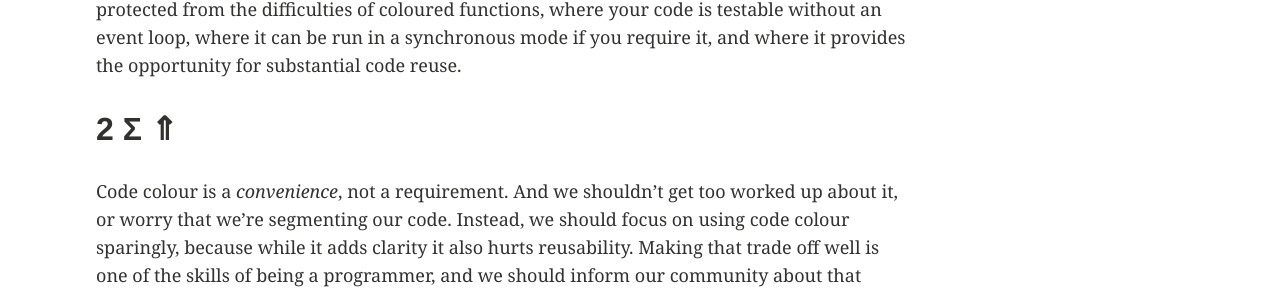
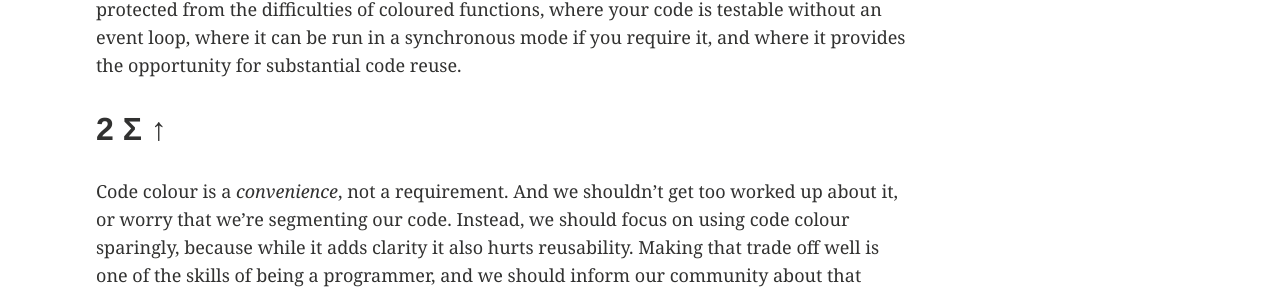
Before and after one commit to Lukasa/lukasa.co.uk, a Jekyll site: the page built from _posts/2016-07-29-The_Function_Colour_Myth.md, in a window 1280 px wide and 900 px high, scrolled down 10054 px. Shown: the part 149-443 px from the top of the window. Built offline with Jekyll 4.4.1, drawn with Linux system fonts in a browser that asks for light colours; comment, search, counter and statistics services are not loaded.

Commit message:
@glyph doesn't like my arrows

```diff
--- a/_posts/2016-07-29-The_Function_Colour_Myth.md
+++ b/_posts/2016-07-29-The_Function_Colour_Myth.md
@@ -189,7 +189,7 @@ So when we have discussions about extending the `async` paradigm to another Pyth
 
 All of this is possible. The community just needs to get comfortable with the idea that `async` is a tool for improving code clarity, rather than a requirement for writing asynchronous code. And I know I've spoken at length about Twisted here, but I think it's important to remember that Twisted has learnt these lessons and learnt them well. Perhaps more importantly, though, it taught those lessons to asyncio. Every time you think you'll use asyncio's [Streams API](https://docs.python.org/3/library/asyncio-stream.html), stop and consider whether you can use [Protocols instead](https://docs.python.org/3/library/asyncio-protocol.html#asyncio-protocol). Because streams are coloured, but Protocols aren't, and using Protocols will force you into a style where you avoid colouring your functions unnecessarily. This gives you the opportunity to write a codebase that is protected from the difficulties of coloured functions, where your code is testable without an event loop, where it can be run in a synchronous mode if you require it, and where it provides the opportunity for substantial code reuse.
 
-## 2 Σ ⇑
+## 2 Σ ↑
 
 Code colour is a *convenience*, not a requirement. And we shouldn't get too worked up about it, or worry that we're segmenting our code. Instead, we should focus on using code colour sparingly, because while it adds clarity it also hurts reusability. Making that trade off well is one of the skills of being a programmer, and we should inform our community about that trade off, and then trust them to make the right call.
 
```
